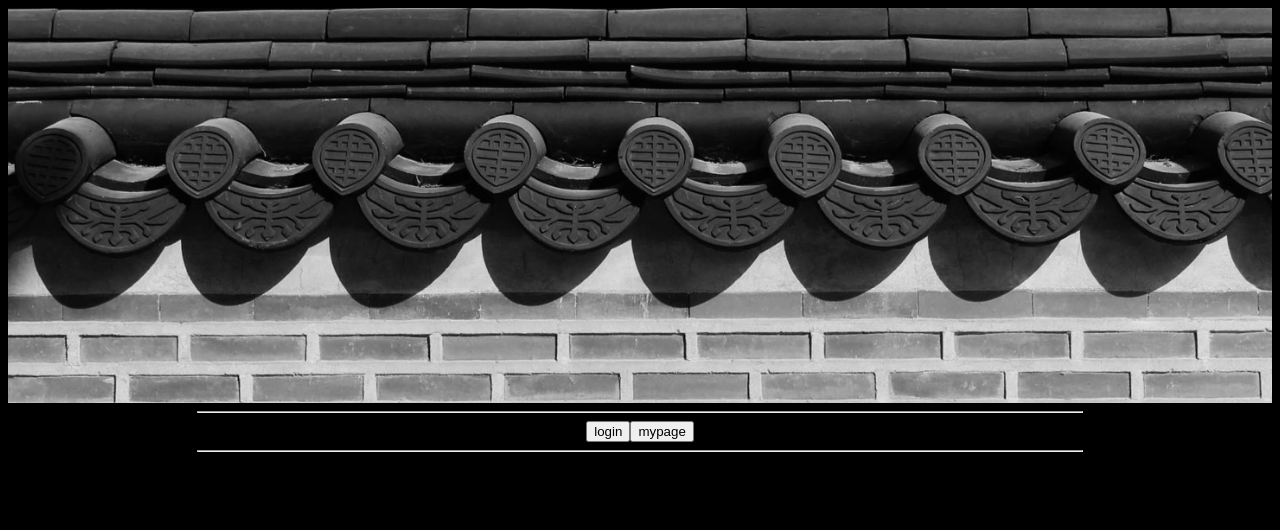
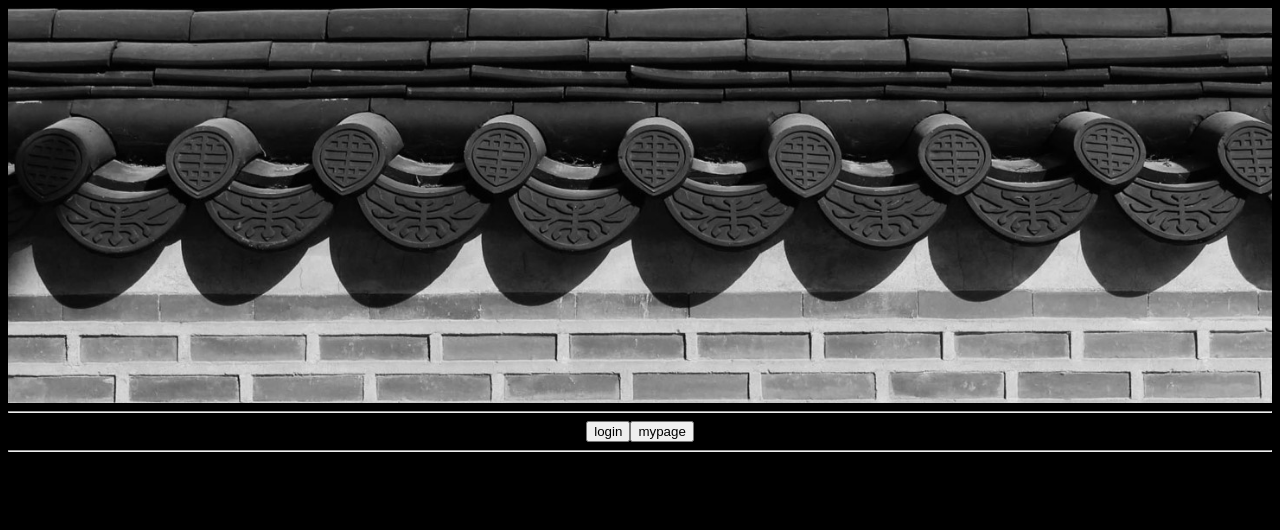
Before and after one commit to kojiso17/geumsle, a plain HTML site: page index.html in a window 1280 px wide. Shown: the top 530 px of the page. Drawn offline with Linux system fonts and the light colour scheme.

Commit message:
Update index.html

```diff
--- a/index.html
+++ b/index.html
@@ -5,9 +5,6 @@
     <link rel="stylesheet" type="text/css" href="myJin.css">
     <title> 연습중 practice! </title>
     <style media="screen">
-      hr {
-        width: 70%
-      }
       img {
         display: block;
         margin: auto;
```
